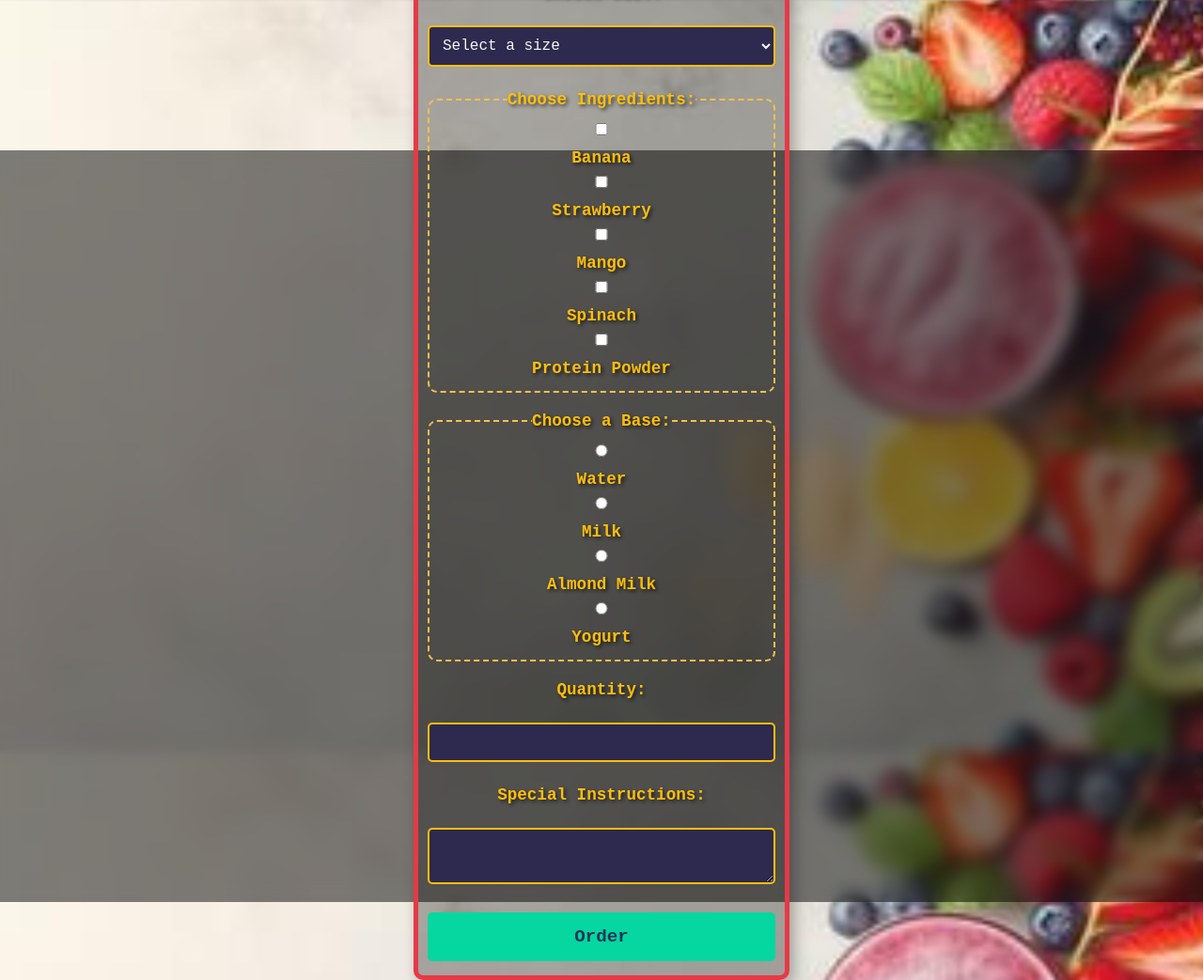
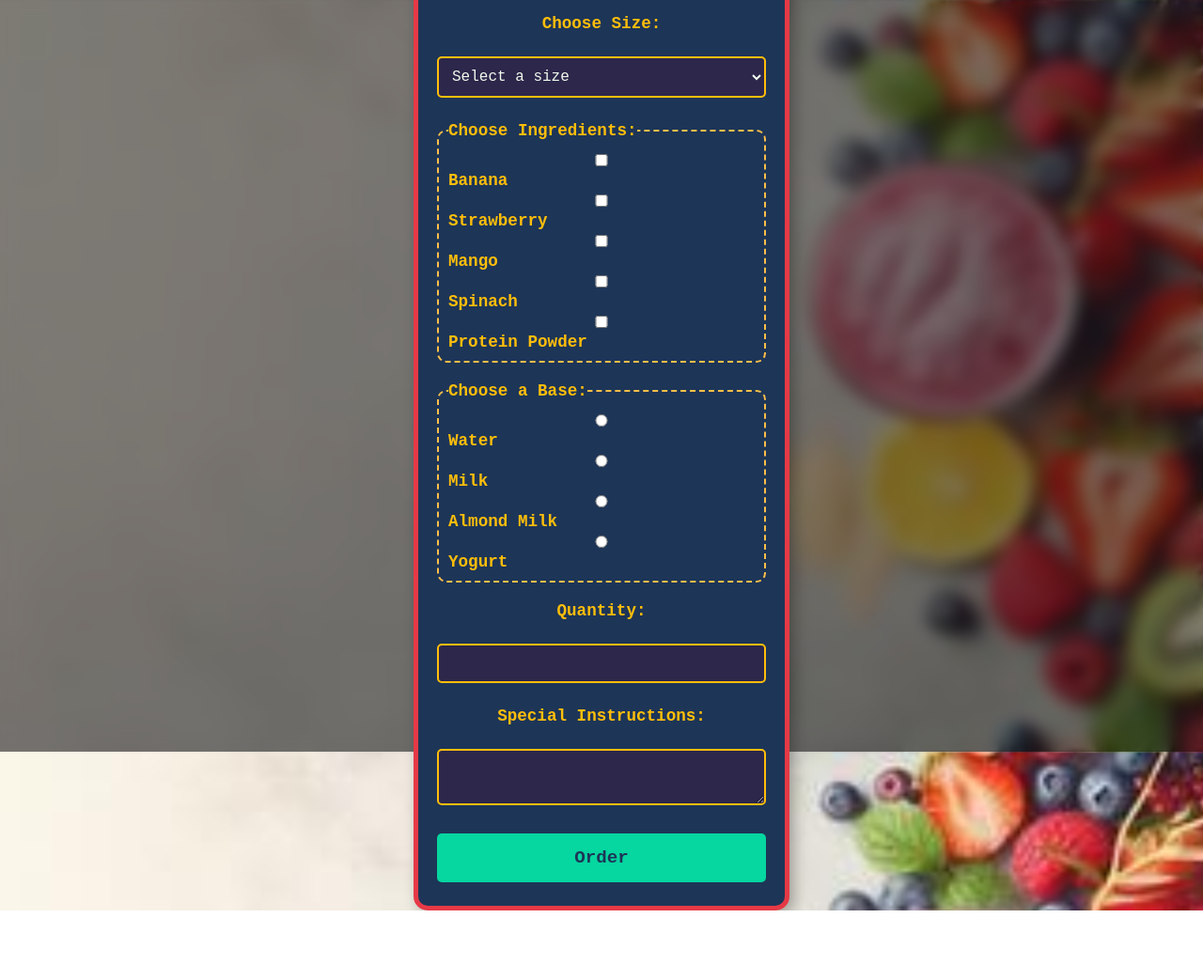
Before and after one commit to danzerz/smoothie, a plain HTML site: page index.html in a window 1280 px wide. Shown: the whole page at 94% size. After the commit the page ends 969 px from the top, so only its background shows below. Drawn offline with Linux system fonts and the light colour scheme.

Commit message:
Add files via upload

```diff
--- a/style.css
+++ b/style.css
@@ -1,15 +1,14 @@
 * {
+  margin: 0;
+  padding: 0;
   box-sizing: border-box;
-  margin: 0px;
-  padding: 0px;
 }
 body {
   font-family: "Courier New", Courier, monospace;
-
-  color: #2e294e;
   background: url("./space-for-text-on-textured-background-surrounded-by-delicious-smoothies-from-top-view-background-image-ai-generated-photo.jpg")
-    no-repeat center center fixed;
+    no-repeat center center fixed; /* Background image */
   background-size: cover;
+  color: #dedede;
   display: flex;
   justify-content: center;
   align-items: center;
@@ -25,7 +24,6 @@ body::before {
   background: rgba(0, 0, 0, 0.5);
   backdrop-filter: blur(8px);
   z-index: -1;
-  margin-top: 10em;
 }
 
 form {
@@ -35,26 +33,17 @@ form {
   align-items: center;
   gap: 20px;
   width: 90%;
-
   max-width: 400px;
   padding: 20px;
   border: 5px solid #e63946;
   border-radius: 15px;
-
+  background-color: #1d3557;
   color: #f1faee;
   box-shadow: 5px 5px 15px rgba(0, 0, 0, 0.3);
-  color: #f1faee;
-  text-align: center;
-  font-size: 1.8rem;
-  margin-bottom: 20px;
-  padding: 10px;
-  background-color: rgba(0, 0, 0, 0.3);
-  border-radius: 10px;
-  text-shadow: 2px 2px 4px rgba(0, 0, 0, 0.7);
 }
 
 fieldset {
-  border: 2px dashed #fcbf49;
+  border: 2px dashed #fcbf49; /* Retro-styled dashed borders */
   padding: 10px;
   width: 100%;
   border-radius: 10px;
@@ -77,12 +66,12 @@ button {
   padding: 10px;
   border: 2px solid #ffbe0b;
   border-radius: 5px;
-  background-color: #2e294e;
+  background-color: #2c274b;
   color: #f1faee;
   font-size: 1rem;
   font-family: inherit;
   outline: none;
-  transition: transform 0.2s ease, box-shadow 0.2s ease; /* Smooth hover effects */
+  transition: transform 0.2s ease, box-shadow 0.2s ease;
 }
 
 input:focus,
@@ -114,7 +103,6 @@ h3 {
   text-align: center;
   font-size: 1.5rem;
   margin-bottom: 20px;
-  text-shadow: 2px 2px #2e294e;
 }
 
 @media screen and (max-width: 600px) {
```
